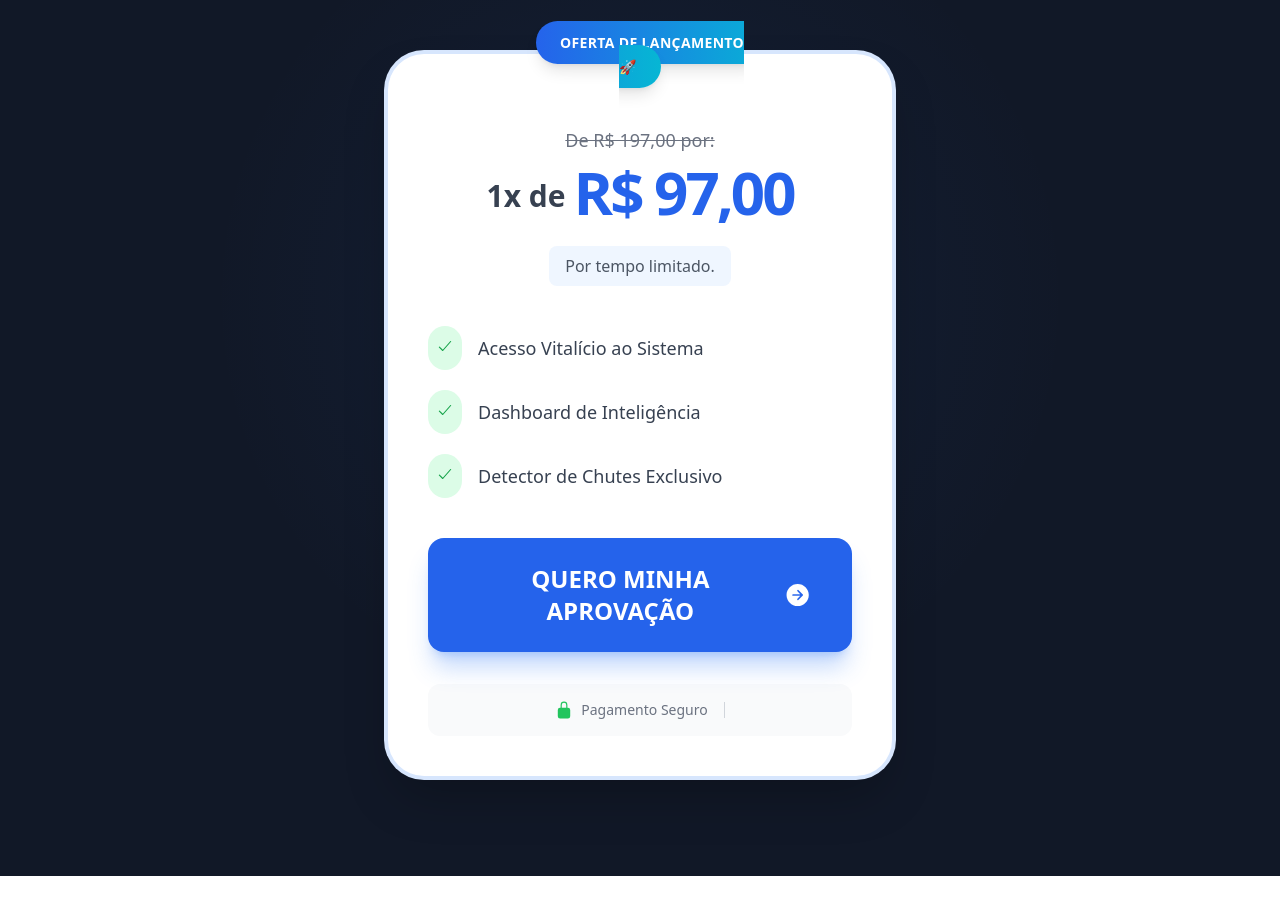
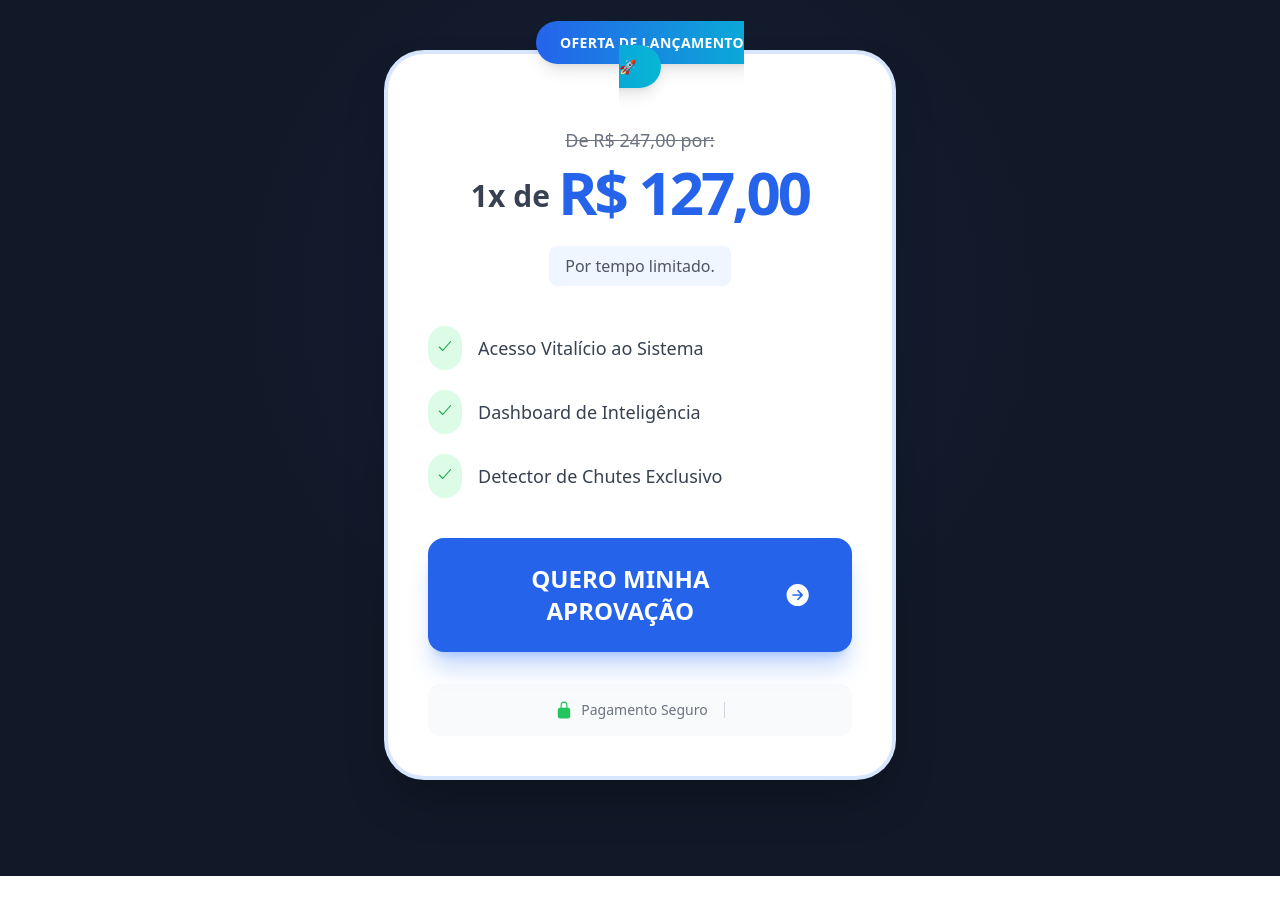
Before and after one commit to MacksuelGomes/planner-oab, a website: page index.html in a window 1280 px wide. Shown: the part 3280-4194 px from the top of the page. Drawn offline with nearby package versions, Linux system fonts and the light colour scheme; a web font is replaced by a local one.

Commit message:
Update pricing information in index.html

```diff
--- a/index.html
+++ b/index.html
@@ -200,10 +200,10 @@
                 </div>
 
                 <div class="text-center mt-8">
-                    <p class="text-gray-500 line-through text-lg mb-2">De R$ 197,00 por:</p>
+                    <p class="text-gray-500 line-through text-lg mb-2">De R$ 247,00 por:</p>
                     <div class="flex justify-center items-end gap-2 mb-6">
                         <span class="text-3xl font-bold text-gray-700 mb-2">1x de</span>
-                        <span class="text-6xl font-black text-blue-600 tracking-tighter">R$ 97,00</span>
+                        <span class="text-6xl font-black text-blue-600 tracking-tighter">R$ 127,00</span>
                   </div>
                     <p class="text-gray-600 font-medium mb-10 bg-blue-50 inline-block px-4 py-2 rounded-lg">Por tempo limitado.</p>
                 </div>
```
